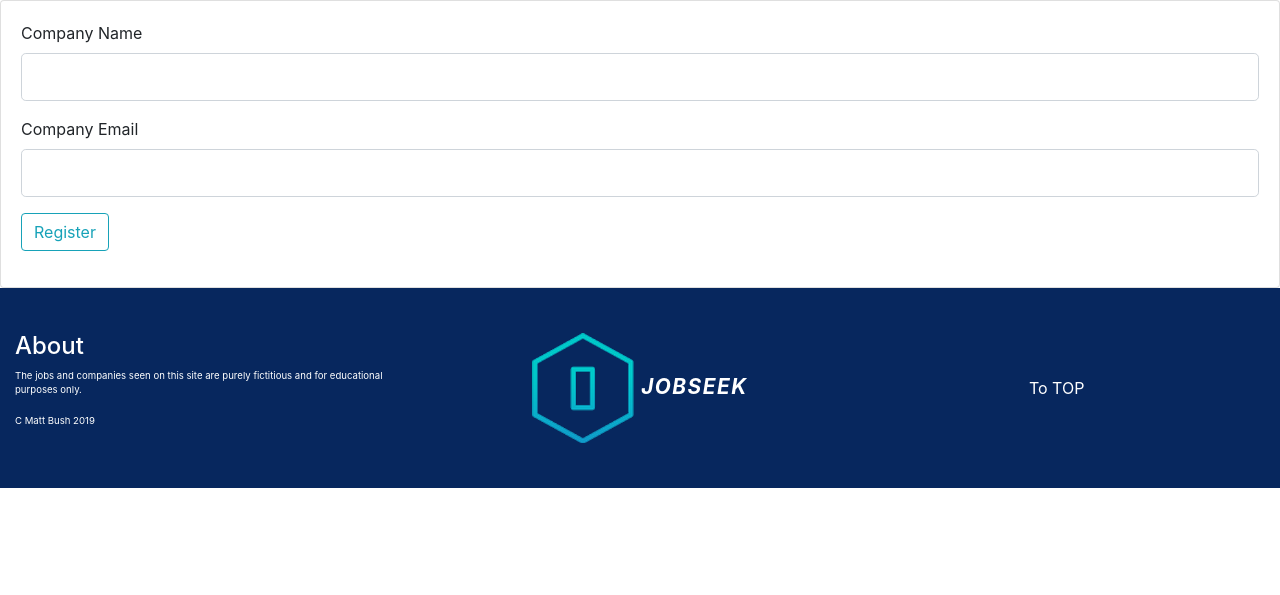
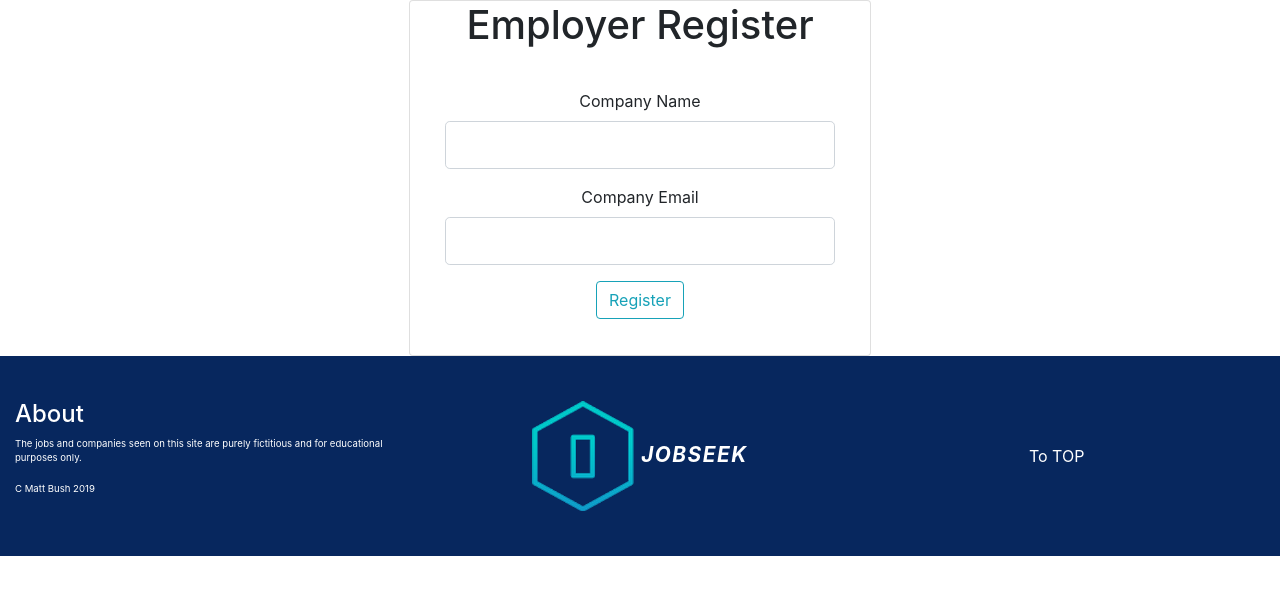
Before and after one commit to gitbush/jobseek, a Flask app: page / in a window 1280 px wide. Shown: the part 80-675 px from the top of the page. Run offline with Flask 2, Linux system fonts and the light colour scheme; some libraries are stand-ins or nearby versions.

Commit message:
Edit register form styles
To help with UI during development

```diff
--- a/static/css/main.css
+++ b/static/css/main.css
@@ -50,4 +50,8 @@ html, body {
   font-size: 1.3rem;
   letter-spacing: 1.5px;
 }
+
+.register-container {
+  text-align: -webkit-center;
+}
 /*# sourceMappingURL=main.css.map */
--- /dev/null
+++ b/static/scss/3-components/_components-dir.scss
@@ -0,0 +1 @@
+@import 'register'
--- /dev/null
+++ b/static/scss/3-components/_register.scss
@@ -0,0 +1,4 @@
+
+.register-container{
+    text-align: -webkit-center;
+}
--- a/static/scss/main.scss
+++ b/static/scss/main.scss
@@ -1,3 +1,4 @@
 
 @import '0-base/_base-dir';
-@import '2-modules/_modules-dir'
+@import '2-modules/_modules-dir';
+@import '3-components/_components-dir'
--- a/templates/register.html
+++ b/templates/register.html
@@ -1,8 +1,9 @@
 {% extends 'base.html' %}
 
 {% block content %}
-    <main>
-        <div class="card">
+    <main class="container register-container">
+        <div class="card col-12 col-md-7 col-lg-5 justify-content-center">
+            <div class="card-title"><h1>Employer Register</h1></div>
             <div class="card-body">
                 <form method="POST" action="">
                     <div class="form-group">
```
Also changed, not shown: 1 other file.
